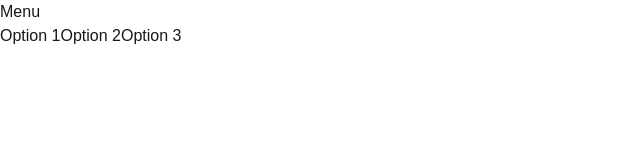
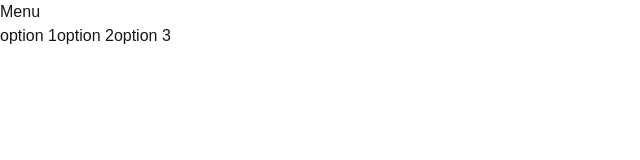
Before and after one commit to fabro658/mathegame, a Next.js app: page / in a window 1280 px wide. Shown: the top 160 px of the page, without its empty margins (0-640 px from the left). Built offline with nearby package versions, Linux system fonts and the light colour scheme.

Commit message:
Menu a gauche

```diff
--- a/src/app/page.tsx
+++ b/src/app/page.tsx
@@ -4,18 +4,18 @@ import Link from "next/link";
 export default function Home() {
   return (
     <div className="grid grid-rows-[20px_1fr_20px] items-center justify-items-center min-h-screen p-8 pb-20 gap-16 sm:p-20 font-[family-name:var(--font-geist-sans)]">
-      <header className="absolute top-4 right-4">
+      <header className="absolute top-4 left-4">
         <div className="menu">
           <span className="menu-title">Menu</span>
           <div className="menu-content">
-            <Link href="/option1">
-              <a className="menu-item">Option 1</a>
+            <Link href="/Apprendre">
+              <a className="menu-item">option 1</a>
             </Link>
             <Link href="/option2">
-              <a className="menu-item">Option 2</a>
+              <a className="menu-item">option 2</a>
             </Link>
             <Link href="/option3">
-              <a className="menu-item">Option 3</a>
+              <a className="menu-item">option 3</a>
             </Link>
           </div>
         </div>
```
